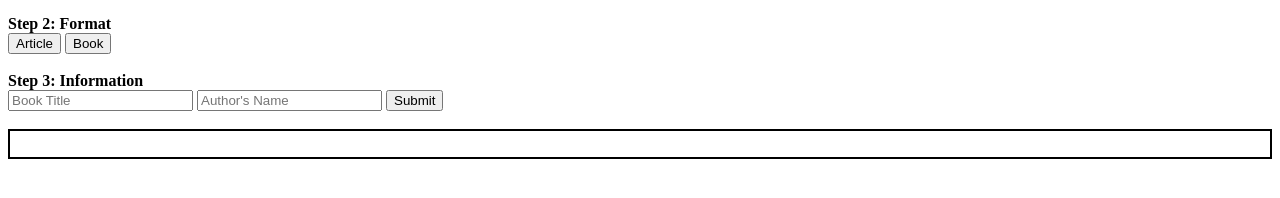
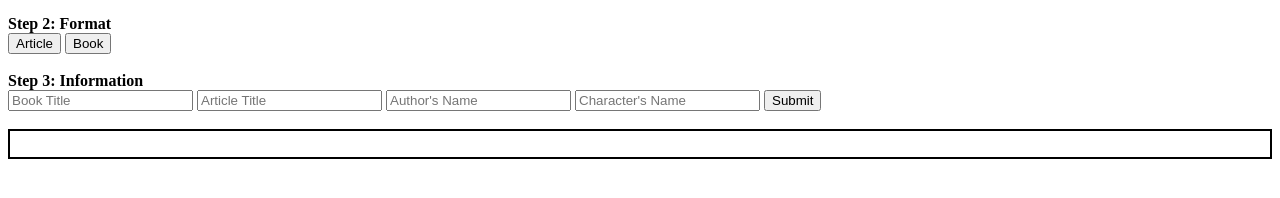
Before and after one commit to AL-SCHOOL/Essay-Writer, a plain HTML site: page index.html in a window 1280 px wide. Shown: the part 122-320 px from the top of the page. Drawn offline with Linux system fonts and the light colour scheme.

Commit message:
Update index.html

```diff
--- a/index.html
+++ b/index.html
@@ -27,7 +27,9 @@
     <div id="step3">
       <b>Step 3: Information</b><br>
       <input type="text" placeholder="Book Title" id="book"></input>
+      <input type="text" placeholder="Article Title" id="article"></input>
       <input type="text" placeholder="Author's Name" id="author"></input>
+      <input type="text" placeholder="Character's Name" id="character"></input>
       <button onclick="submit()">Submit</button>
    </div>
   </div>
```
